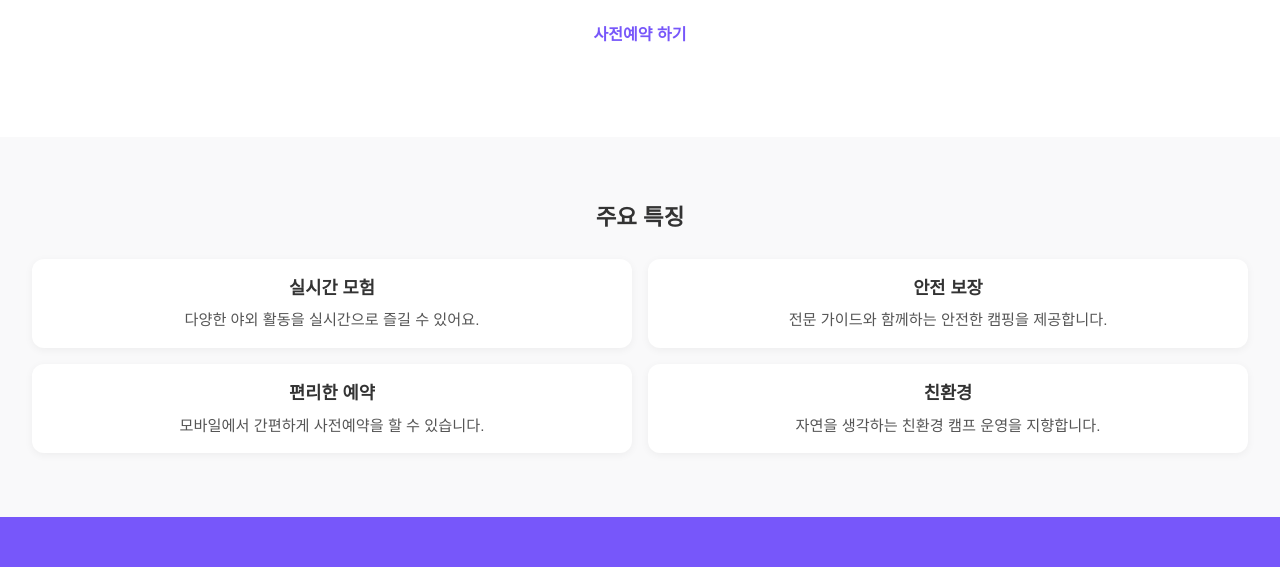
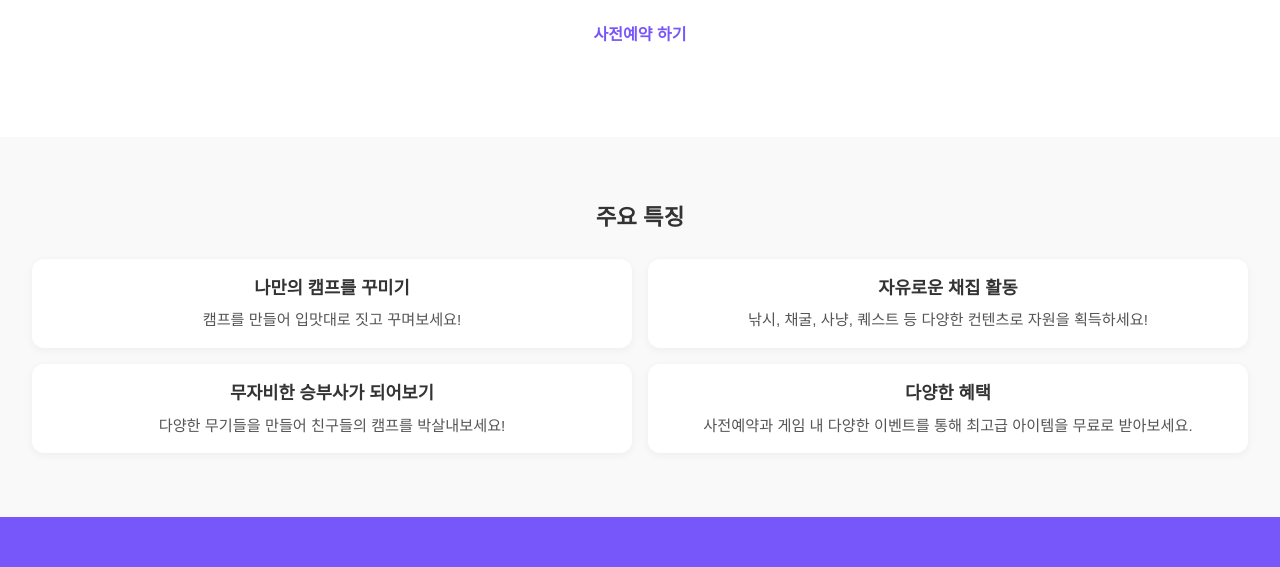
Before and after one commit to heynguenqq1/wild_camp-advance-reservation, a website: page public/homepage.html in a window 1280 px wide. Shown: the part 233-800 px from the top of the page. Drawn offline with Linux system fonts and the light colour scheme.

Commit message:
Update homepage.html

```diff
--- a/public/homepage.html
+++ b/public/homepage.html
@@ -132,20 +132,20 @@
     <h2>주요 특징</h2>
     <div class="feature-list">
       <div class="feature-item">
-        <h3>실시간 모험</h3>
-        <p>다양한 야외 활동을 실시간으로 즐길 수 있어요.</p>
+        <h3>나만의 캠프를 꾸미기</h3>
+        <p>캠프를 만들어 입맛대로 짓고 꾸며보세요!</p>
       </div>
       <div class="feature-item">
-        <h3>안전 보장</h3>
-        <p>전문 가이드와 함께하는 안전한 캠핑을 제공합니다.</p>
+        <h3>자유로운 채집 활동</h3>
+        <p>낚시, 채굴, 사냥, 퀘스트 등 다양한 컨텐츠로 자원을 획득하세요!</p>
       </div>
       <div class="feature-item">
-        <h3>편리한 예약</h3>
-        <p>모바일에서 간편하게 사전예약을 할 수 있습니다.</p>
+        <h3>무자비한 승부사가 되어보기</h3>
+        <p>다양한 무기들을 만들어 친구들의 캠프를 박살내보세요!</p>
       </div>
       <div class="feature-item">
-        <h3>친환경</h3>
-        <p>자연을 생각하는 친환경 캠프 운영을 지향합니다.</p>
+        <h3>다양한 혜택</h3>
+        <p>사전예약과 게임 내 다양한 이벤트를 통해 최고급 아이템을 무료로 받아보세요.</p>
       </div>
     </div>
   </section>
```
